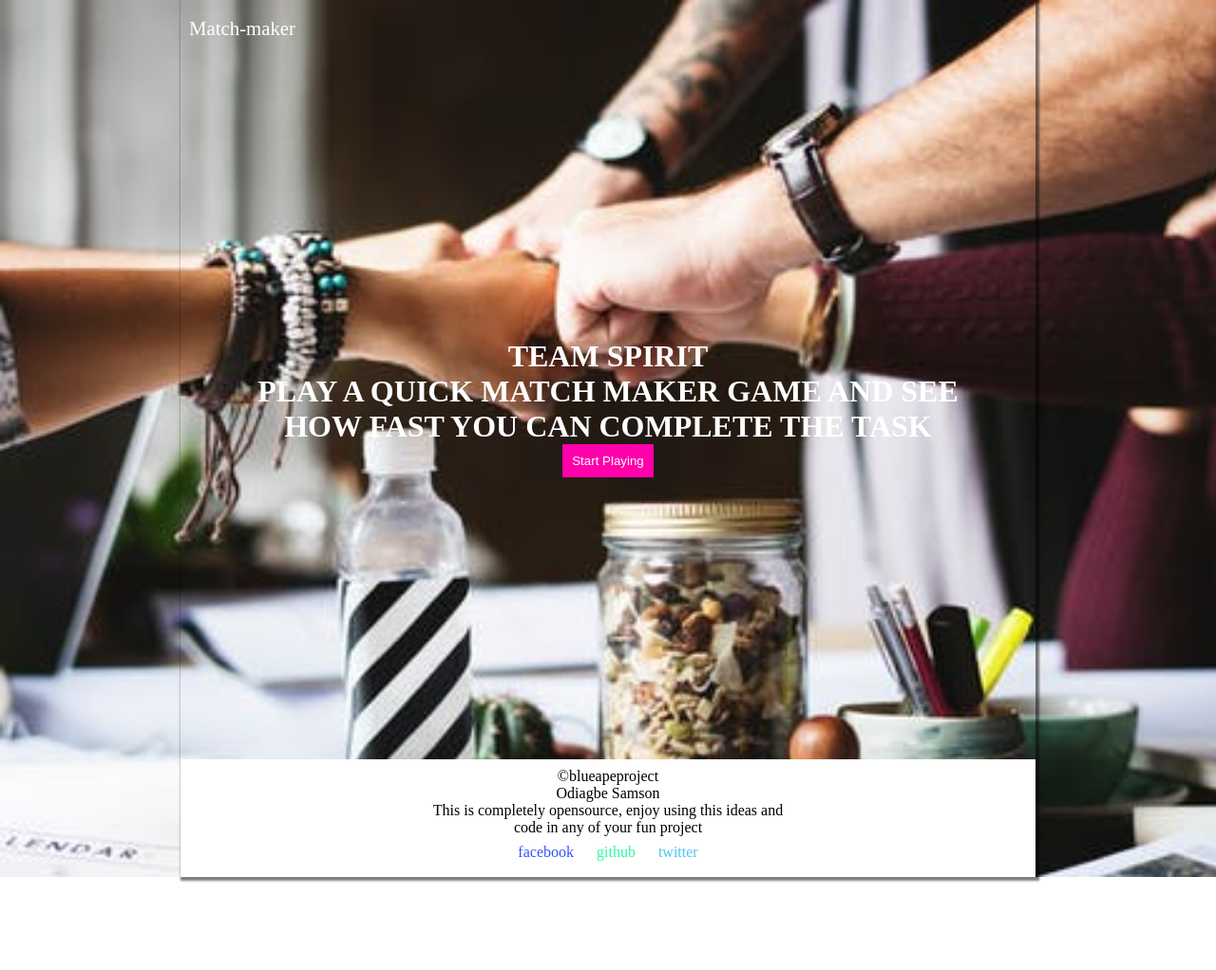
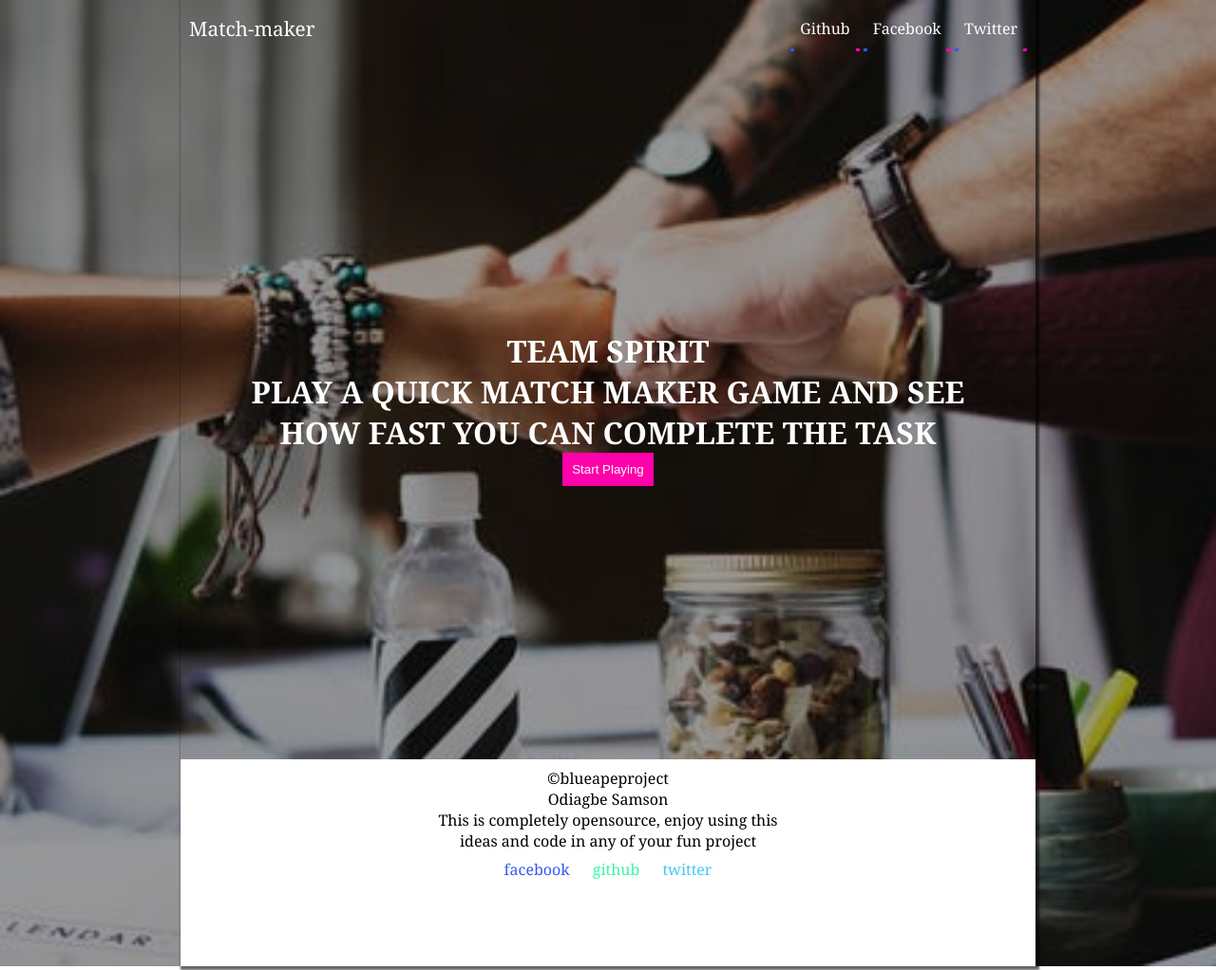
Before and after one commit to sammyodiagbe/match-maker-game, a plain HTML site: page index.html in a window 1280 px wide. Shown: the top 1022 px of the page at 95% size. Before the commit the page ends 975 px from the top, so only its background shows below. Drawn offline with Linux system fonts and the light colour scheme.

Commit message:
made a couple of designs

```diff
--- a/index.html
+++ b/index.html
@@ -7,17 +7,24 @@
     <meta http-equiv="X-UA-Compatible" content="ie=edge">
     <title>Creating a match maker game</title>
     <link rel="stylesheet" type="text/css" href="./styles/game.css">
+
+    <!-- [if lt IE 9]>
+        <link rel="stylesheet" type="text/css" href="./styles/iesupport.css">
+    <[endif]-->
 </head>
 
 <body>
+    <div class="page-overlay"></div>
     <div class="container">
-        <nav class="navigation">
+        <nav class="navigation" id="navigation">
 
             <a href="" class="nav-brand">
                 Match-maker
             </a>
             <ul class="navbar">
-                <li>Github</li>
+                <li><a href="https://www.github.com/sammyodiagbe">Github</a></li>
+                <li><a href="https://www.facebook.com/">Facebook</a></li>
+                <li><a href="https://www.twitter.com/">Twitter</a></li>
             </ul>
 
         </nav>
@@ -54,7 +61,7 @@
             Correct : <span id="correct">0</span>
         </span>
     </div>
-
+    <script type="text/javascript" src="./js/page-interactivity.js"></script>
     <script type="text/javascript" src="./js/gameplay.js"></script>
 </body>
 
--- /dev/null
+++ b/js/page-interactivity.js
@@ -0,0 +1,7 @@
+( function () {
+    const navigation = document.getElementById("navigation");
+    console.log("woking");
+    window.onscroll = function() {
+        console.log(navigation.scrollTop);
+    }
+})();
--- a/styles/game.css
+++ b/styles/game.css
@@ -19,12 +19,22 @@ body {
     background-position: left top;
     background-size: cover;
     overflow-x: hidden;
+    font-family: Cambria, Cochin, Georgia, Times, 'Times New Roman', serif;
+}
+
+div.page-overlay {
+    position: absolute;
+    top: 0;
+    left: 0;
+    width: 100%;
+    height: 100%;
+    z-index: 5;
+    background: rgba(0, 0, 0, .4);
 }
 
 nav.navigation {
     height: 60px;
     line-height: 60px;
-    overflow: hidden;
     padding: 0 1%;
 }
 
@@ -37,32 +47,67 @@ div.container {
     width: 900px;
     max-width: 100%;
     margin: 0 auto;
-    box-shadow: 2px 2px 2px 2px rgba(0, 0, 0, .5);
+    box-shadow: 2px 2px 2px 2px rgba(0, 0, 0, .6);
+    position: relative;
+    z-index: 100;
 }
 
 a.nav-brand {
     font-size: 1.3em;
-
-    display: block;
+    display:inline-block;
 }
 
 ul.navbar {
     float: right;
-    color: #fff;
+    color: #ffffff;
 }
 
 ul.navbar li {
-    display: inline-block;
-    padding:5px 10px;
+    display: inline;
+    padding: 10px 10px;
+    position: relative;
+    cursor: pointer;
+}
+
+ul.navbar li::after {
+    position: absolute;
+    content:  " ";
+    height: 3px;
+    background: #3456f7;
+    width: 5%;
+    transition: all .8s;
+    top: 100%;
+    left: 0;
+    display: block;
+}
+
+ul.navbar li::before {
+    position: absolute;
+    content:  " ";
+    height: 3px;
+    background: #f0a;
+    width: 5%;
+    transition: all .8s;
+    top: 100%;
+    right: 0;
+    display: block;
+}
+
+
+ul.navbar li:hover::after, ul.navbar li:hover::before {
+    width: 50%;
+    background: #ffffff;
 }
 
 div.main-content {
     position: relative;
+    min-height: 400px;
 }
 
 footer.page-footer {
     text-align: center;
     padding: 1% 0;
+    min-height: 200px;
     background: #ffffff;
 }
 
@@ -83,10 +128,15 @@ div.board-container {
     background: #fff;
     width: 100%;
     transition: left .6s linear;
+    -webkit-transition: left .6s linear;
+    -moz-transition: left .6s linear;
+    -o-transition: left .6s linear;
     left: 100%;
     padding: 4% 0 0 0;
     background: rgba(0 ,0,0,.8);
 }
+
+
 
 
 div#board {
@@ -95,6 +145,10 @@ div#board {
     box-shadow: 1px 1px 1px 2px rgba(255,255,255, .8);
     margin: 0 auto;
     transform-origin: top left;
+    -webkit-transform-origin: top left;
+    -moz-transform-origin: top left;
+    -o-transform-origin: top left;
+    -ms-transform-origin: top left;
     margin: 0 auto;
     background: #ffffff;
 }
@@ -108,6 +162,10 @@ div#board {
     float: left;
     text-align: center;
     transition: all .8s linear;
+    -webkit-transition: all .8s linear;
+    -moz-transition: all .8s linear;
+    -ms-transition: all .8s linear;
+    -o-transition: all .8s linear;
     cursor: pointer;
 }
 
@@ -148,6 +206,10 @@ div.message-holder {
     left: 50%;
     text-align: center;
     transform: translate(-50%, -50%);
+    -moz-transform: translate(-50%, -50%);
+    -webkit-transform: translate(-50%, -50%);
+    -o-transform: translate(-50%, -50%);
+    -ms-transform: translate(-50%, -50%);
     z-index: 14000;
     color: #fff;
     text-transform: uppercase;
```
Also changed, not shown: README.txt.
